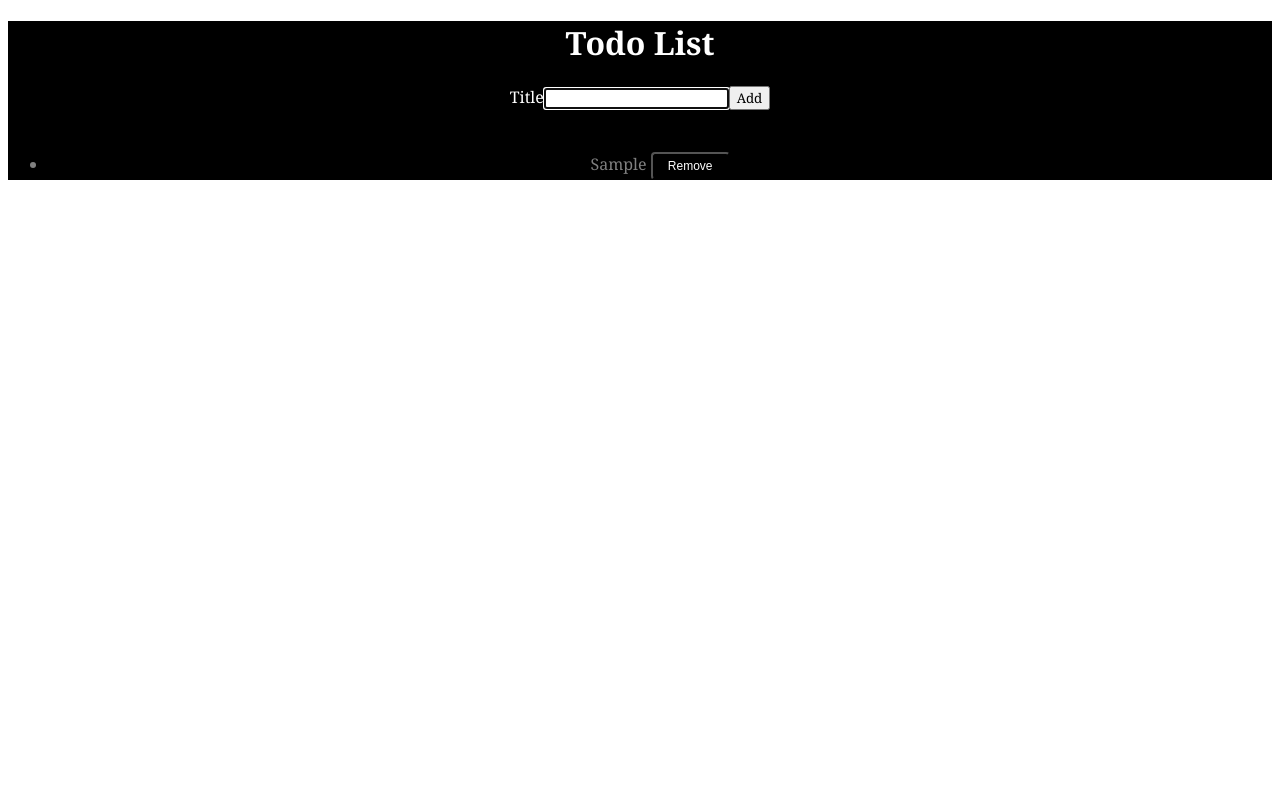
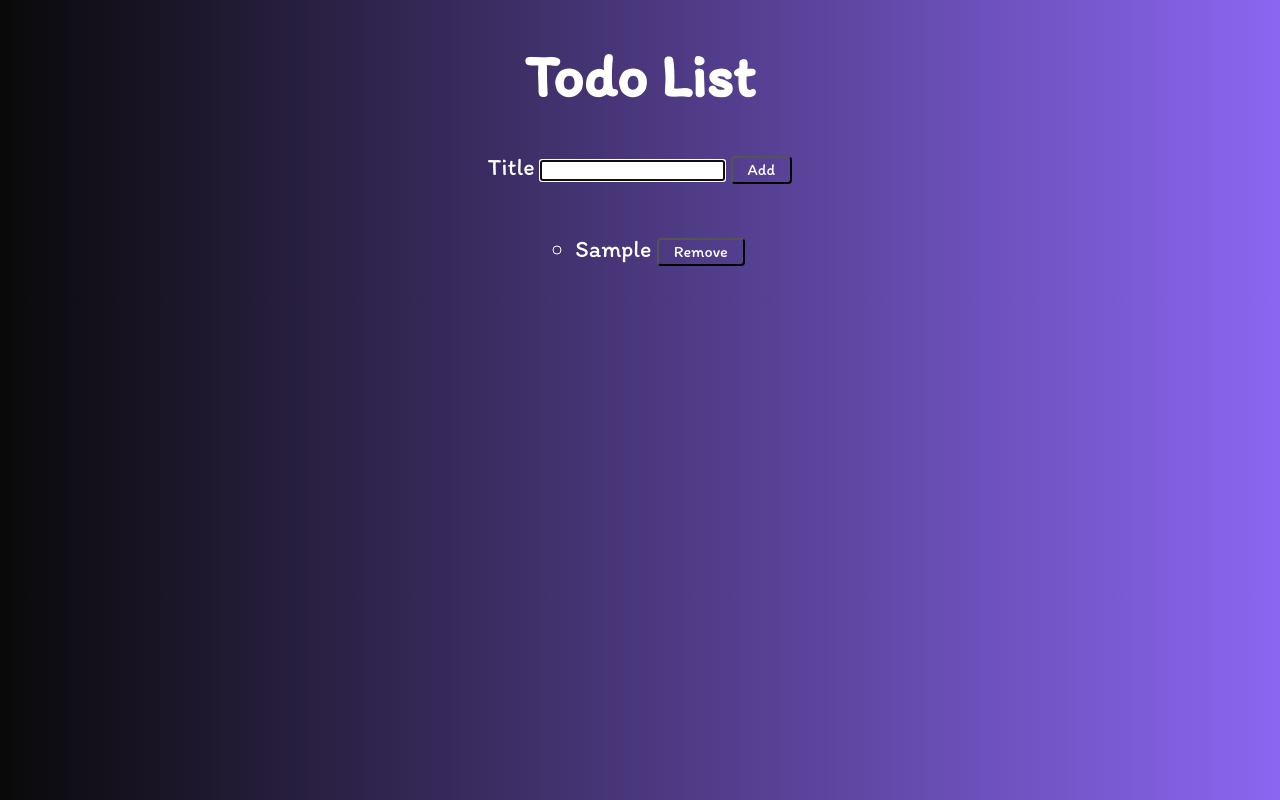
Before and after one commit to sarahanngwynn/ctd-react, a React (Create React App) app: page / in a window 1280 px wide. Both pictures are taken after typing "Sample" into the empty fields and a click on the button "Add". Built offline with nearby package versions, Linux system fonts and the light colour scheme; no server answers.

Commit message:
added more color and style

```diff
--- a/public/index.html
+++ b/public/index.html
@@ -15,6 +15,9 @@
       Learn how to configure a non-root public URL by running `npm run build`.
     -->
     <title>React App</title>
+    <style>
+      @import url('https://fonts.googleapis.com/css2?family=Itim&display=swap');
+    </style>
   </head>
   <body>
     <noscript>You need to enable JavaScript to run this app.</noscript>
--- a/src/App.js
+++ b/src/App.js
@@ -3,6 +3,7 @@ import TodoList from "./TodoList";
 import AddTodoForm from "./AddTodoForm";
 import { useState, useEffect } from "react";
 import { BrowserRouter, Routes, Route } from "react-router-dom";
+import style from "./App.module.css";
 
 function App() {
   const [todoList, setTodoList] = useState([]);
@@ -65,6 +66,7 @@ function App() {
         {
           fields: {
             Title: todoItem.fields.Title,
+
           },
         },
       ],
@@ -90,7 +92,7 @@ function App() {
           path="/"
           element={
             <div>
-              <h1>Todo List</h1>
+              <h1 className={style.Title}>Todo List</h1>
             </div>
           }
         />
--- /dev/null
+++ b/src/App.module.css
@@ -0,0 +1,3 @@
+.Title {
+    font-size: 60px;
+}
--- /dev/null
+++ b/src/Input.module.css
@@ -0,0 +1,14 @@
+.inputButton {
+     background: var(--branding-color);
+  border-radius: 4px;
+  color: white;
+  font-size: 12px;
+  line-height: 14px;
+  padding: 5px 15px;
+  font-family: 'Itim', cursive;
+    font-size: 16px;
+  }
+
+  .inputButton:hover {
+    color: pink;
+  }
--- a/src/InputWithLabel.js
+++ b/src/InputWithLabel.js
@@ -1,6 +1,6 @@
 import React from "react";
 import { useRef } from "react";
-import style from "./TodoListItem.module.css";
+import style from "./Input.module.css";
 
 export default function InputWithLabel({ todoTitle, handleTitleChange, children}) {
         const inputRef = useRef();
@@ -13,6 +13,7 @@ export default function InputWithLabel({ todoTitle, handleTitleChange, children}
             htmlFor="todoTitle">
                 {children}
                 </label>
+                <span> </span>
             <input
             className={style.input}
             value = {todoTitle}
@@ -20,7 +21,7 @@ export default function InputWithLabel({ todoTitle, handleTitleChange, children}
             name="title"
             id="todoTitle"
             ref={inputRef}
-            ></input>
+            ></input><span> </span>
              <button className={style.inputButton} type="submit">Add</button>
         </div>
     )
--- a/src/TodoList.js
+++ b/src/TodoList.js
@@ -1,9 +1,10 @@
 import React from "react";
 import TodoListItem from './TodoListItem'
+import style from "./TodoListItem.module.css";
 
   export default function TodoList({ todoList, onRemoveTodo }) {
     return (
-    <ul>
+    <ul  className={style.Checkbox}>
       {todoList.map((todo) => (
          <TodoListItem key={todo.id} todo={todo} onRemoveTodo={onRemoveTodo}/>
       ))}
--- a/src/TodoListItem.module.css
+++ b/src/TodoListItem.module.css
@@ -1,9 +1,16 @@
 .ListItem {
-    color: grey;
+    color: white;
     padding-top: 26px;
+    margin: 0;
+    list-style-type: circle;
+    position: relative;
+
 
 }
-
+.Checkbox {
+    display: inline-block;
+    text-align: left;
+}
 .Space {
     margin-left: 6px;
   }
@@ -15,16 +22,10 @@
   font-size: 12px;
   line-height: 14px;
   padding: 5px 15px;
-
+  font-family: 'Itim', cursive;
+   font-size: 16px;
 
   }
-  .Body {
-      text-align: center;
-      background: black;
-      color: white;
-      font-family: Georgia, sans-serif;
+  .Button:hover {
+    color: pink;
   }
-  .inputButton {
-    color: Black;
-    font-family: Georgia, sans-serif;
-  }
--- /dev/null
+++ b/src/global.css
@@ -0,0 +1,8 @@
+body {
+    text-align: center;
+    background: linear-gradient(90deg, rgb(9, 9, 9) 0%, rgb(139, 102, 241) 100%);
+    color: white;
+    position: relative;
+    font-family: 'Itim', cursive;
+    font-size: 24px;
+}
--- a/src/index.js
+++ b/src/index.js
@@ -1,13 +1,13 @@
 import React from 'react';
 import ReactDOM from 'react-dom/client';
 import App from './App';
-import style from "./TodoListItem.module.css";
+import "./global.css";
 
 const root = ReactDOM.createRoot(document.getElementById('root'))
 root.render(
-  <div className={style.Body}>
+
   <React.StrictMode>
     <App />
   </React.StrictMode>
-  </div>
+
 );
```
